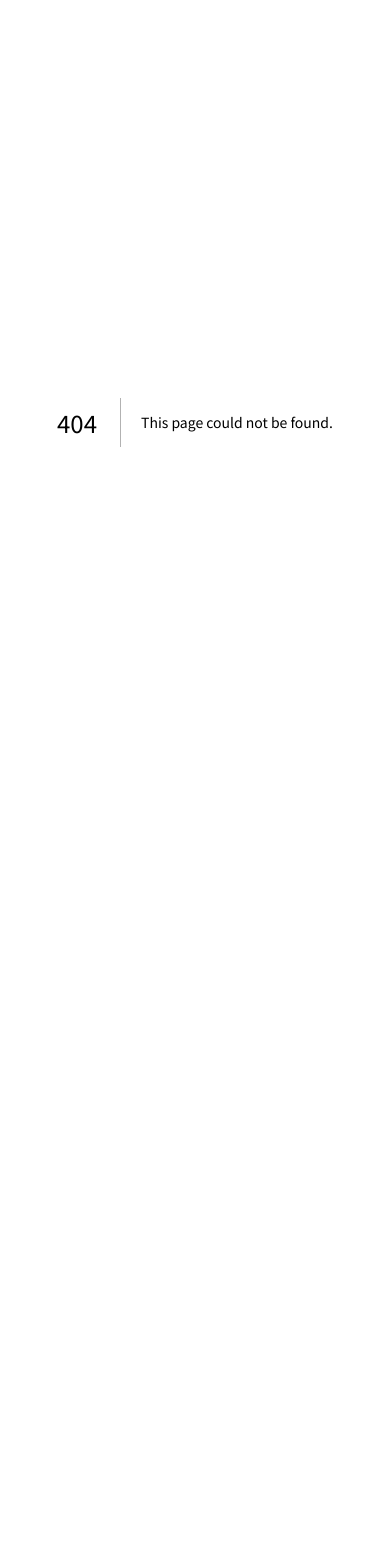
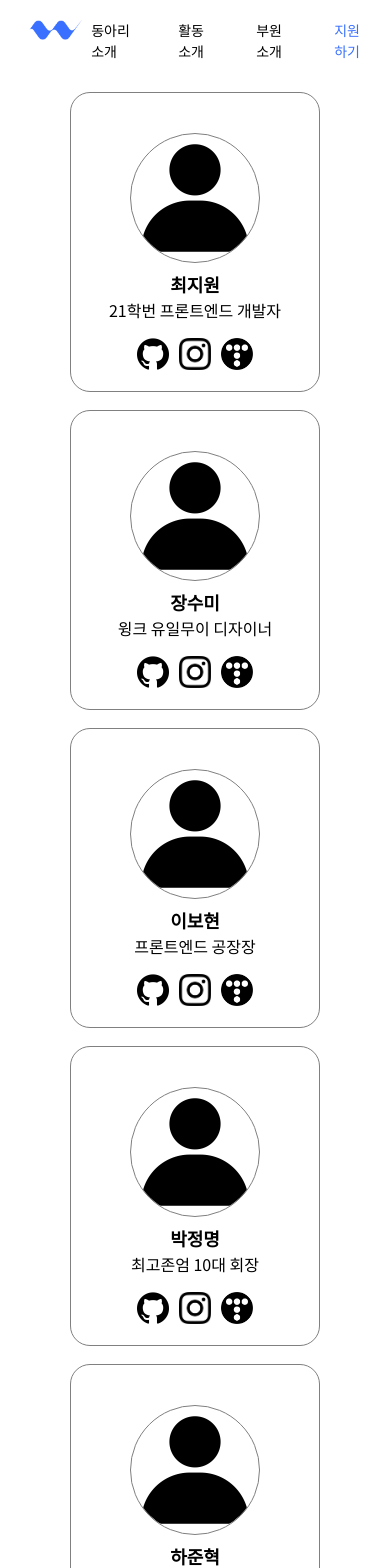
Before and after one commit to KMU-WINK/wink-official-frontend, a Next.js app: page /member in a window 390 px wide. Before the commit this address had no page. Shown: the top 1568 px of the page. Before the commit the page ends 844 px from the top, so only its background shows below. Built offline with nearby package versions, Linux system fonts and the light colour scheme.

Commit message:
feat: Profile 컴포넌트 및 Member 페이지 UI 구현
- 동아리 활동 인원을 보야주는 Member 페이지 구현
- 동아리 부원 개인의 카드 프로필을 Memeber 페이지 내부 Profile 컴포넌트로 구현
- grid 속성 반응형 적용

```diff
--- a/components/TopBar.tsx
+++ b/components/TopBar.tsx
@@ -45,7 +45,7 @@ const TopBar = () => {
             <Link href={"/"}>활동 소개</Link>
           </li>
           <li>
-            <Link href={"/"}>부원 소개</Link>
+            <Link href={"/member"}>부원 소개</Link>
           </li>
           <li>
             <Link href={"/apply"}>지원하기</Link>
--- /dev/null
+++ b/src/pages/member.tsx
@@ -0,0 +1,108 @@
+import Footer from "components/Footer";
+import TopBar from "components/TopBar";
+import styles from "@/styles/Member.module.css";
+import Image, { StaticImageData } from "next/image";
+import profile from "../../public/profile.png";
+
+import icon_github from "../../public/github.png";
+import icon_instagram from "../../public/instagram.png";
+import icon_tistory from "../../public/tistory.png";
+
+interface userInfo {
+  name: string;
+  role: string;
+  github: string;
+  instagram: string;
+  blog: string;
+  image: StaticImageData | undefined;
+}
+
+const Profile = ({ name, role, github, instagram, blog, image }: userInfo) => {
+  return (
+    <div className={styles.profileCard}>
+      <Image
+        className={`${styles.profileImage} mb-2`}
+        src={image ? image : profile}
+        alt={`${name}'s profile image`}
+      />
+      <div className={styles.profileInfo}>
+        <h1>{name}</h1>
+        <h2>{role}</h2>
+        <li className={`${styles.profileWeb} p-4`}>
+          <a target="_blank" href={github} rel="noreferrer">
+            <Image
+              className={styles.icon}
+              src={icon_github}
+              alt={`${name}'s github`}
+            />
+          </a>
+          <a target="_blank" href={instagram} rel="noreferrer">
+            <Image
+              className={styles.icon}
+              src={icon_instagram}
+              alt={`${name}'s instagram`}
+            />
+          </a>
+          <a target="_blank" href={blog} rel="noreferrer">
+            <Image
+              className={styles.icon}
+              src={icon_tistory}
+              alt={`${name}'s blog`}
+            />
+          </a>
+        </li>
+      </div>
+    </div>
+  );
+};
+
+export default function Member() {
+  return (
+    <>
+      <TopBar />
+      <div className={styles.profileGrid}>
+        <Profile
+          name={"최지원"}
+          role={"21학번 프론트엔드 개발자"}
+          github={"https://github.com/Choi-Jiwon-38"}
+          instagram={""}
+          blog={""}
+          image={undefined}
+        />
+        <Profile
+          name={"장수미"}
+          role={"윙크 유일무이 디자이너"}
+          github={"https://github.com/Choi-Jiwon-38"}
+          instagram={""}
+          blog={""}
+          image={undefined}
+        />
+        <Profile
+          name={"이보현"}
+          role={"프론트엔드 공장장"}
+          github={"https://github.com/Choi-Jiwon-38"}
+          instagram={""}
+          blog={""}
+          image={undefined}
+        />
+        <Profile
+          name={"박정명"}
+          role={"최고존엄 10대 회장"}
+          github={"https://github.com/Choi-Jiwon-38"}
+          instagram={""}
+          blog={""}
+          image={undefined}
+        />
+        <Profile
+          name={"하준혁"}
+          role={"최고존엄 9대, 10대 부회장"}
+          github={"https://github.com/Choi-Jiwon-38"}
+          instagram={""}
+          blog={""}
+          image={undefined}
+        />
+      </div>
+      <Footer />
+    </>
+  );
+}
--- /dev/null
+++ b/src/styles/Member.module.css
@@ -0,0 +1,65 @@
+.profileGrid {
+  display: grid;
+  row-gap: 18px;
+  column-gap: 18px;
+  padding: 10px 40px;
+  justify-content: center;
+  grid-template-columns: repeat(4, 250px);
+}
+
+.profileCard {
+  padding: 40px 0px;
+  width: 250px;
+  height: 300px;
+  display: flex;
+  flex-direction: column;
+  align-items: center;
+  border: 1px solid gray;
+  border-radius: 20px;
+}
+
+.profileImage {
+  width: 130px;
+  height: 130px;
+  border-radius: 100px;
+  border: 1px solid gray;
+}
+
+.profileInfo {
+  display: flex;
+  flex-direction: column;
+  align-items: center;
+}
+
+.profileInfo > h1 {
+  font-weight: 800;
+  font-size: 18px;
+}
+
+.profileWeb {
+  display: flex;
+  gap: 10px;
+}
+
+.icon {
+  width: 32px;
+  height: 32px;
+}
+
+@media (max-width: 1100px) {
+  .profileGrid {
+    grid-template-columns: repeat(3, 250px);
+  }
+}
+
+@media (max-width: 820px) {
+  .profileGrid {
+    grid-template-columns: repeat(2, 250px);
+  }
+}
+
+@media (max-width: 480px) {
+  .profileGrid {
+    grid-template-columns: repeat(1, 250px);
+  }
+}
```
Also changed, not shown: public/profile.png (added).
